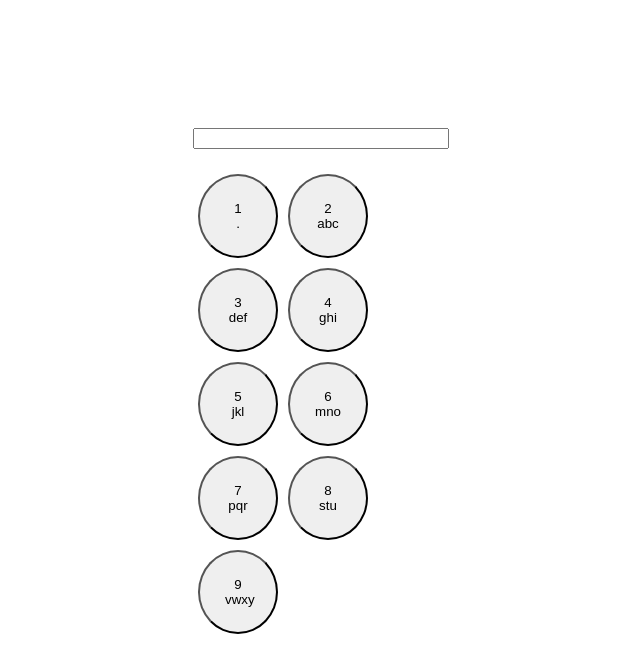
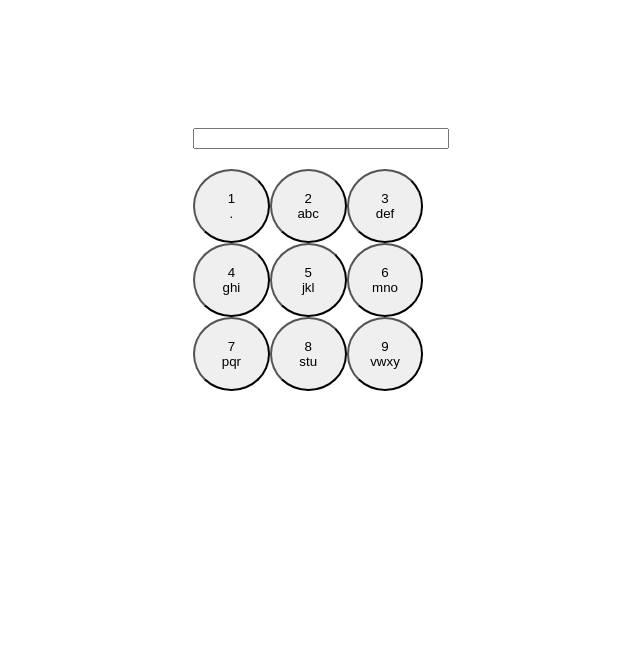
Before and after one commit to sunil-kumar-idexcel/t9-keyboard, a React (Create React App) app: page / in a window 1280 px wide. Shown: the top 672 px of the page, without its empty margins (319-959 px from the left). Built offline with nearby package versions, Linux system fonts and the light colour scheme.

Commit message:
bug fixing

```diff
--- a/src/components/Buttons.jsx
+++ b/src/components/Buttons.jsx
@@ -48,10 +48,10 @@ const Buttons = ({
           return (
             <button
               style={{
-                padding: "25px",
+                padding: "20px",
                 borderRadius: "50%",
-                margin: "5px",
-                width: "80px",
+                margin: "0px",
+                width: "30%",
               }}
               key={e.id}
               onClick={Debounce(
--- a/src/components/Debounce.jsx
+++ b/src/components/Debounce.jsx
@@ -19,7 +19,7 @@ const Debounce = (func, delay, charray,setValue,repeatedClick) => {
     }else{
       setValue((prevState)=>{
         let str = prevState+"~";
-        str = str.replace("~",character);
+        str = str.replace(/.$/,character);
         repeatedClick = true;
         return str;
       })
```
